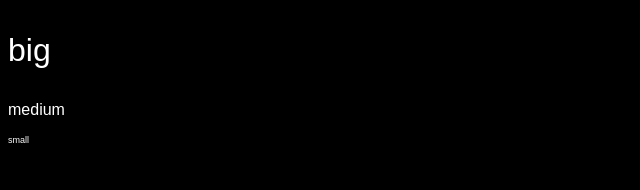
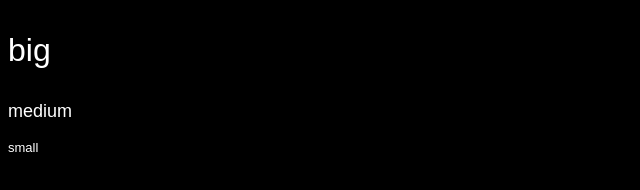
Before and after one commit to Cocaine-Potato/cocaine-potato.github.io, a plain HTML site: page index.html in a window 1280 px wide. Shown: the full height of the page, 0-640 px from the left. Drawn offline with Linux system fonts and the light colour scheme; a web font is replaced by a local one.

Commit message:
Update style.css

```diff
--- a/style.css
+++ b/style.css
@@ -8,11 +8,11 @@
 }
 
 .medium {
-    font-size: medium;
+    font-size: large;
 }
 
 .small {
-    font-size: xx-small;
+    font-size: small;
 }
 
 .Prism {
```
